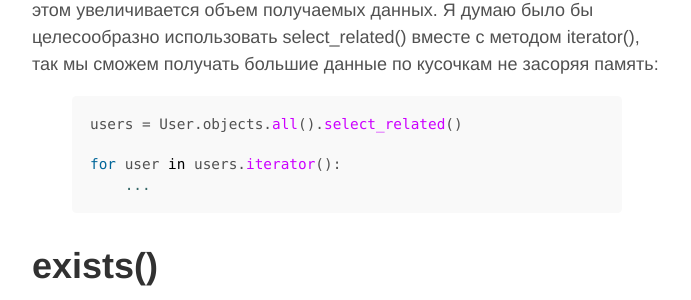
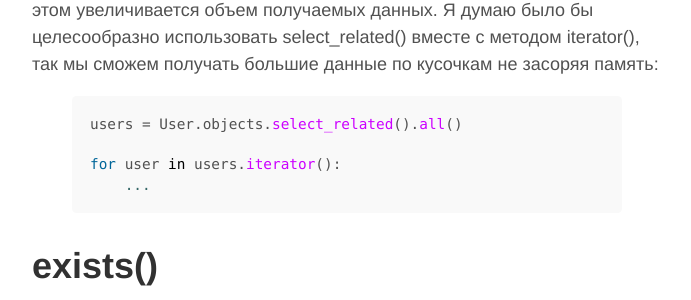
Before and after one commit to aliev/aliev.github.io, a Jekyll site: the page built from _posts/2015-06-21-django-orm-best-practice.md, in a window 1280 px wide. Shown: the part 476-776 px from the top of the page, without its empty margins (293-984 px from the left). Built offline with Jekyll 4.4.1, drawn with Linux system fonts in a browser that asks for light colours; nearby versions of some CDN libraries; comment, search, counter and statistics services are not loaded.

Commit message:
some refactoring

```diff
--- a/_posts/2015-06-21-django-orm-best-practice.md
+++ b/_posts/2015-06-21-django-orm-best-practice.md
@@ -10,7 +10,7 @@ category: ru
 Метод select_related() создает запрос, который объединяет связанные объекты. Метод не выполняет дополнительные запросы при доступе к связанным объектам, что может увеличить производительность, но при этом увеличивается объем получаемых данных. Я думаю было бы целесообразно использовать select_related() вместе с методом iterator(), так мы сможем получать большие данные по кусочкам не засоряя память:
 
 {% highlight python %}
-users = User.objects.all().select_related()
+users = User.objects.select_related().all()
 
 for user in users.iterator():
     ...
```
